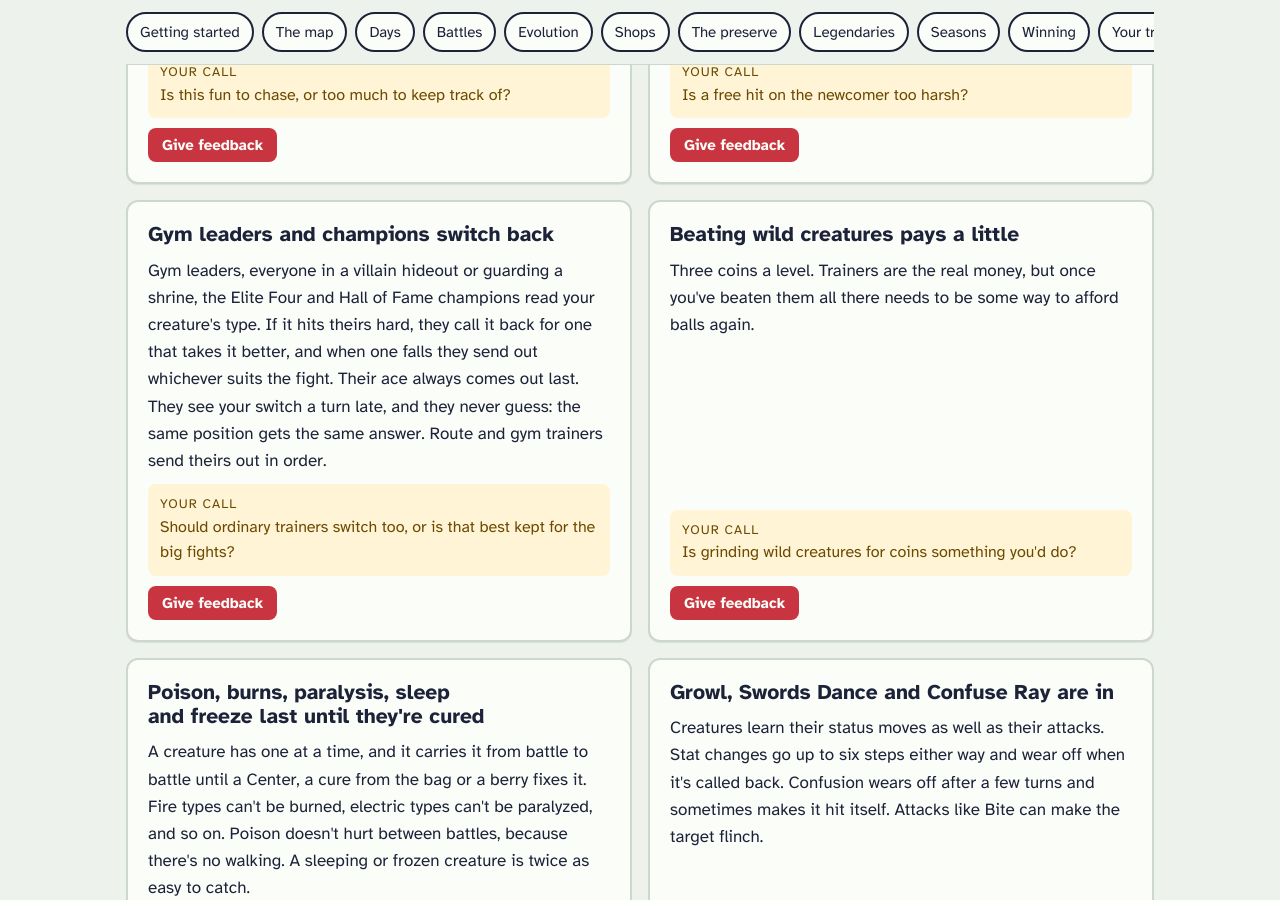
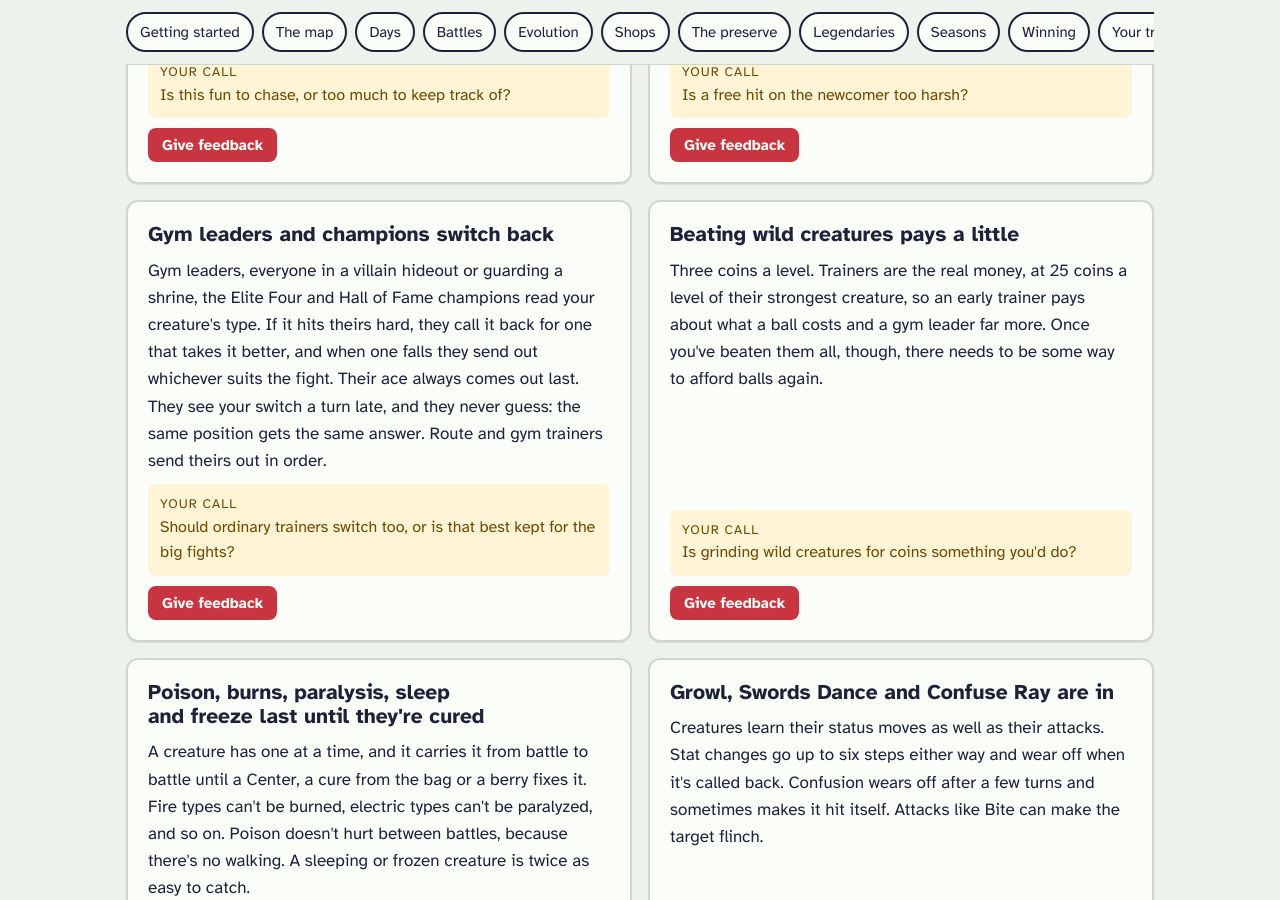
Before and after one commit to Four-Cube-Games/super-adventure, a Jekyll site: the page built from handbook.html, in a window 1280 px wide and 900 px high, scrolled down 7821 px. Built offline with Jekyll 4.4.1, drawn with Linux system fonts in a browser that asks for light colours.

Commit message:
Say what trainers pay

```diff
--- a/handbook.html
+++ b/handbook.html
@@ -248,7 +248,7 @@ styles: /assets/handbook.css
     </article>
     <article class="rule" data-rule="wild-pay">
       <h3>Beating wild creatures pays a little</h3>
-      <p class="said">Three coins a level. Trainers are the real money, but once you've beaten them all there needs to be some way to afford balls again.</p>
+      <p class="said">Three coins a level. Trainers are the real money, at 25 coins a level of their strongest creature, so an early trainer pays about what a ball costs and a gym leader far more. Once you've beaten them all, though, there needs to be some way to afford balls again.</p>
       <p class="ask">Is grinding wild creatures for coins something you'd do?</p>
       <a class="tell" href="{{ site.repo }}/issues/new?template=feedback.yml&amp;title=Handbook%3A%20Beating%20wild%20creatures%20pays%20a%20little&amp;rule=Beating%20wild%20creatures%20pays%20a%20little">Give feedback</a>
     </article>
```
